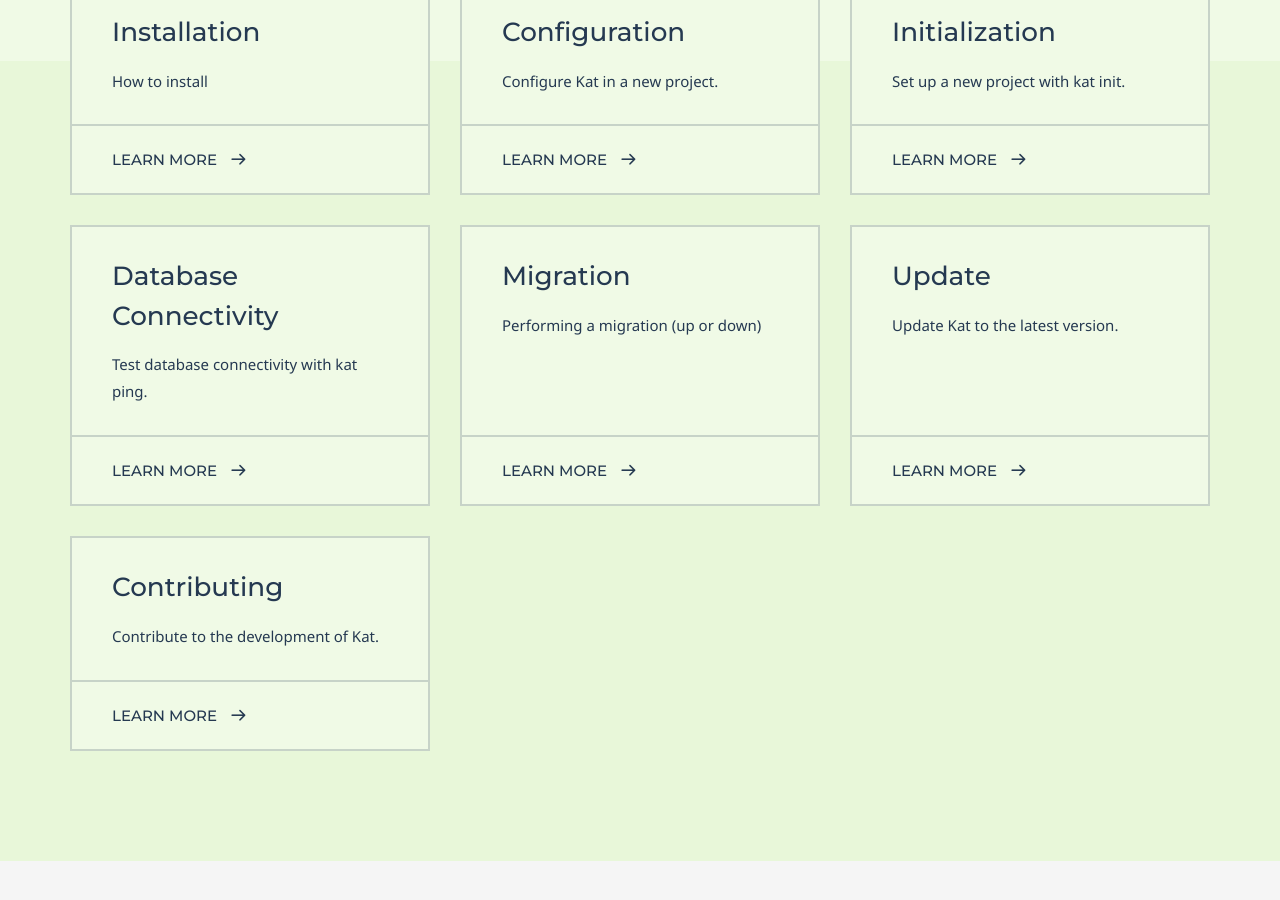
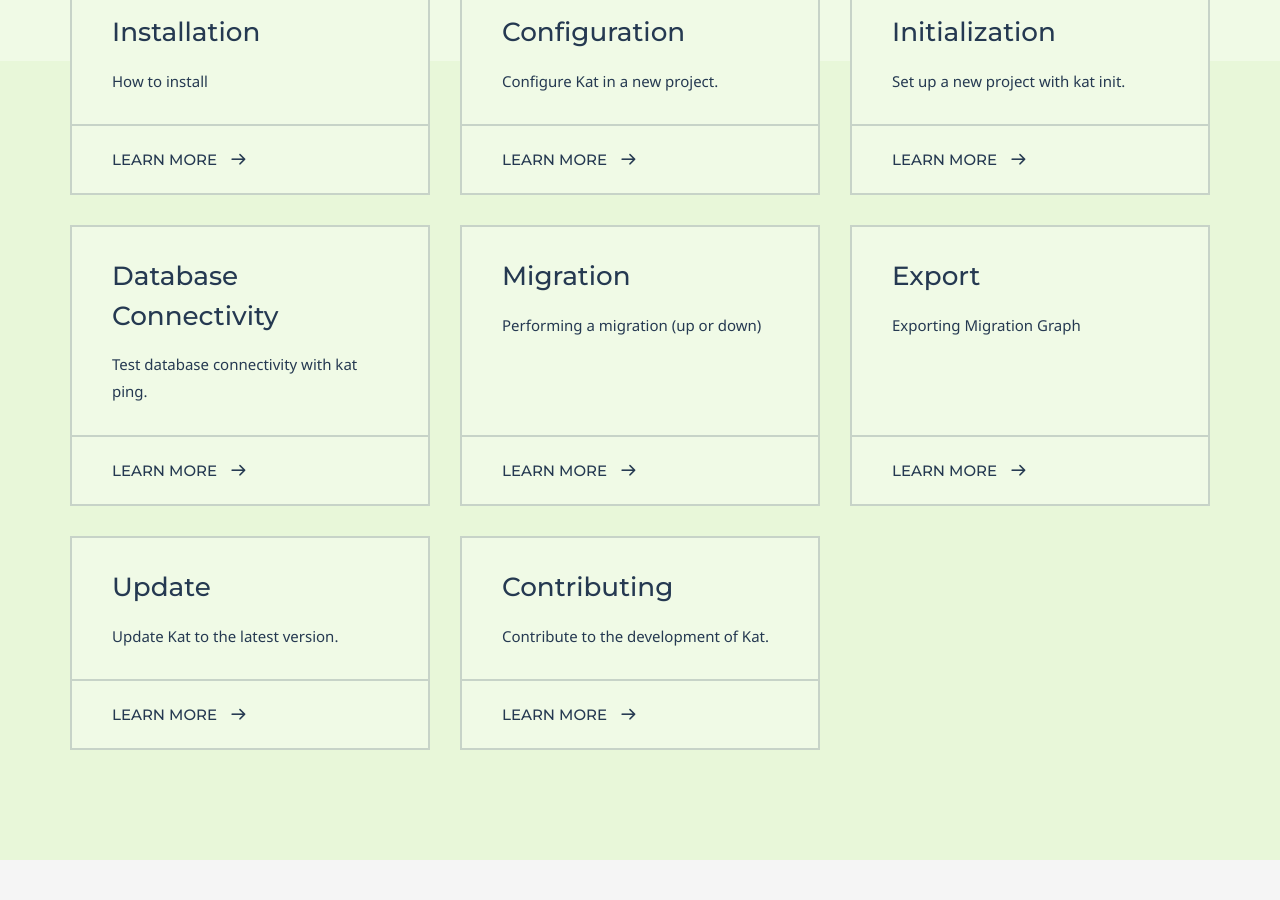
Before and after one commit to BolajiOlajide/kat, a Jekyll site: the page built from doc/index.md, in a window 1280 px wide and 900 px high, scrolled down 551 px. Built offline with Jekyll 4.4.1, drawn with Linux system fonts in a browser that asks for light colours; some web fonts are replaced.

```diff
--- a/doc/index.md
+++ b/doc/index.md
@@ -49,6 +49,11 @@
       cta: Learn more
       url: '/migration'
 
+    - title: Export
+      excerpt: Exporting Migration Graph
+      cta: Learn more
+      url: '/export'
+
     - title: Update
       excerpt: Update Kat to the latest version.
       cta: Learn more
```
Also changed, not shown: README.md (+1 -0 lines).
